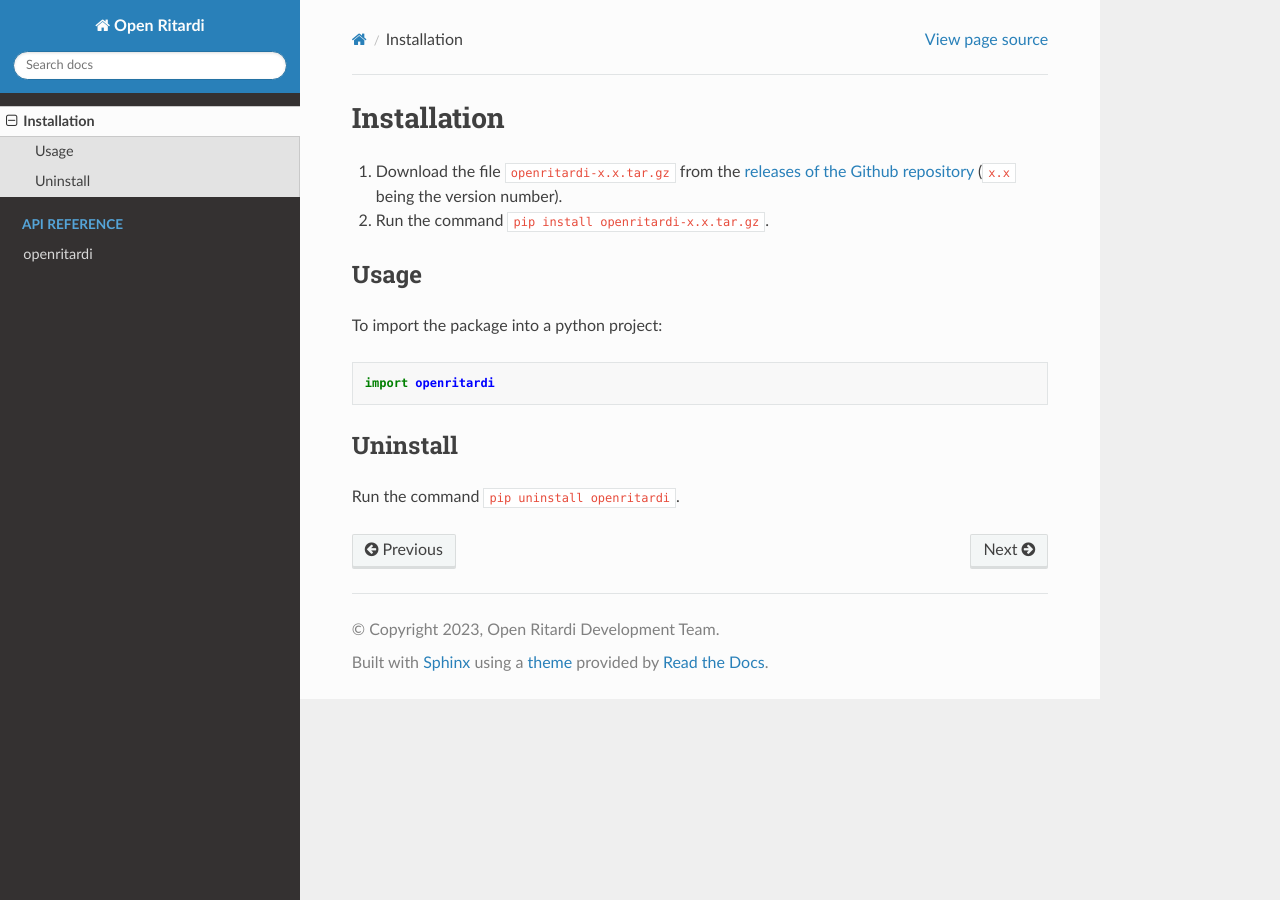
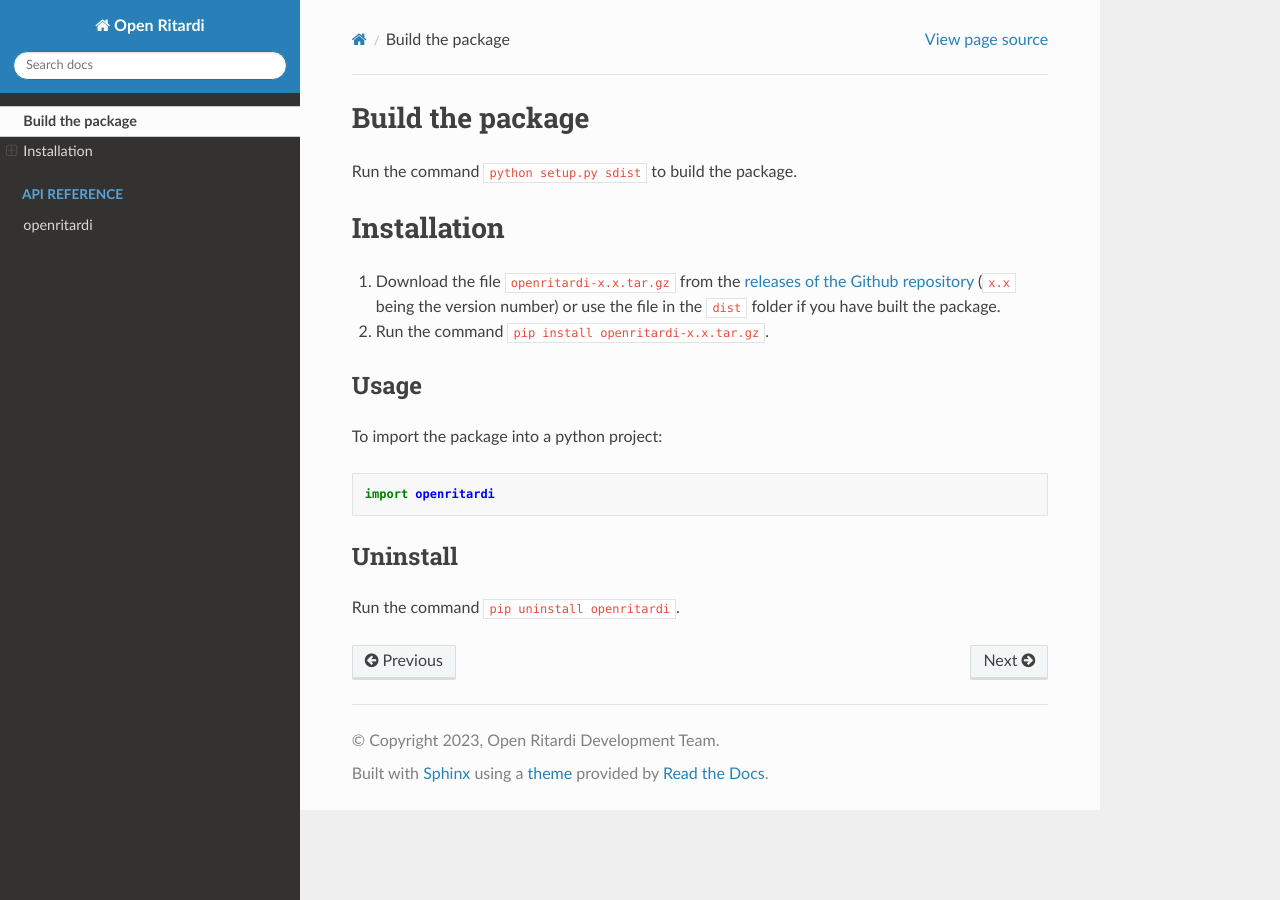
Before and after one commit to hadriensevel/openritardi, a Sphinx documentation site: the page built from docs/source/installation.md, in a window 1280 px wide. Built offline with Sphinx 7.4.7 and the Read the Docs theme 2.0.0, drawn with Linux system fonts in a browser that asks for light colours.

Commit message:
Add build instructions to doc

```diff
--- a/docs/source/installation.md
+++ b/docs/source/installation.md
@@ -1,6 +1,10 @@
+# Build the package
+
+Run the command `python setup.py sdist` to build the package.
+
 # Installation
 
-1. Download the file `openritardi-x.x.tar.gz` from the [releases of the Github repository](https://github.com/hadriensevel/openritardi/releases) (`x.x` being the version number).
+1. Download the file `openritardi-x.x.tar.gz` from the [releases of the Github repository](https://github.com/hadriensevel/openritardi/releases) (`x.x` being the version number) or use the file in the `dist` folder if you have built the package.
 2. Run the command `pip install openritardi-x.x.tar.gz`.
 
 ## Usage
```
